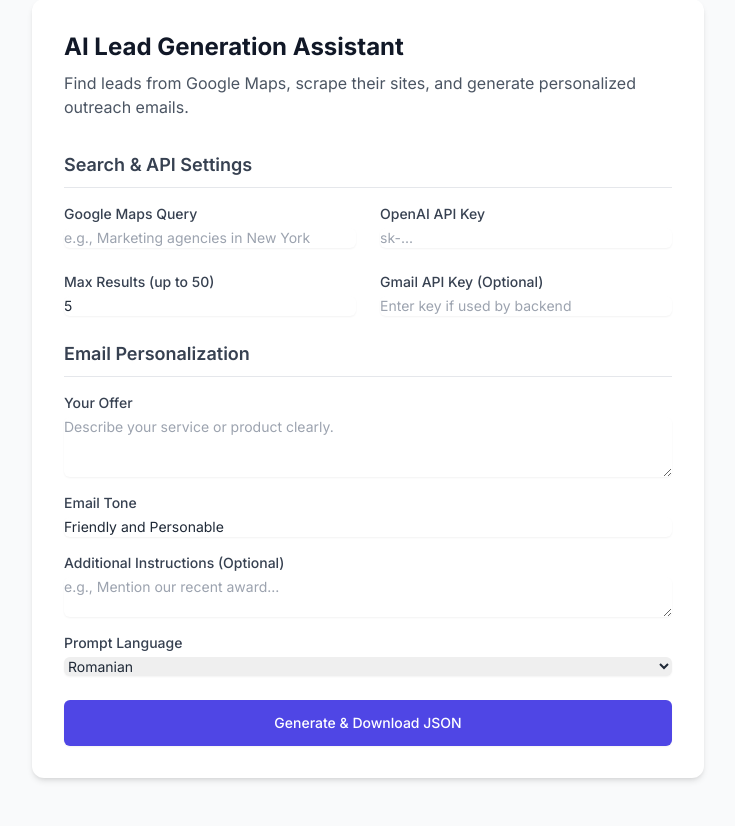
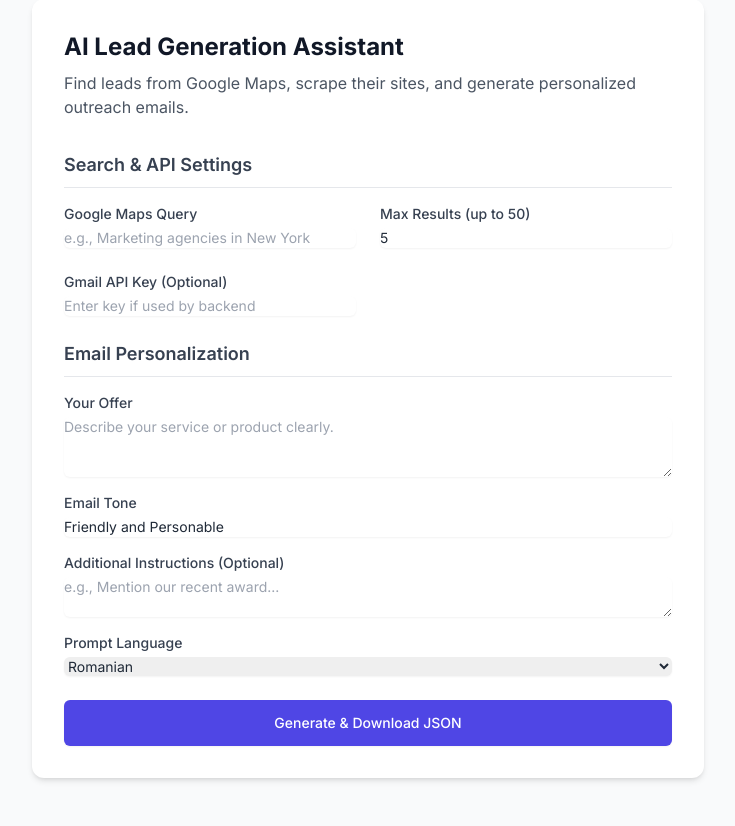
Before and after one commit to OogaBooga21/DoAds, a Flask app: page / in a window 1280 px wide. Shown: the part 175-1001 px from the top of the page, without its empty margins (272-1007 px from the left). Run offline with Flask 3, Linux system fonts and the light colour scheme; a user stored in the database is signed in; some libraries are stand-ins or nearby versions.

Commit message:
PUSH: real mailing/ internal key

```diff
--- a/app.py
+++ b/app.py
@@ -5,6 +5,7 @@ from dotenv import load_dotenv
 load_dotenv(dotenv_path='variables.env')
 load_dotenv(dotenv_path='sendgrid.env')
 load_dotenv(dotenv_path='brevo.env')
+load_dotenv(dotenv_path='openai.env')
 
 app = create_app()
 
--- a/src/__init__.py
+++ b/src/__init__.py
@@ -39,7 +39,7 @@ def create_app(test_config=None):
         CELERY_RESULT_BACKEND=os.environ.get('POSTGRES_URL_RESULT', db_uri),
 
         # Add a custom variable if you want to use the app's internal key for non-user tasks
-        INTERNAL_OPENAI_KEY=os.environ.get('INTERNAL_OPENAI_KEY'),
+        OPENAI_API_KEY=os.environ.get('OPENAI_API_KEY'),
 
         # --- BREVO CONFIGURATION ---
         BREVO_API_KEY=os.environ.get('BREVO_API_KEY'),
--- a/src/routes.py
+++ b/src/routes.py
@@ -142,9 +142,10 @@ def send_generated_email(task_id, result_index):
     data = request.get_json()
     subject = data.get('subject')
     body = data.get('body')
+    recipient_email = data.get('email')
 
-    if not all([subject, body]):
-        return jsonify({"success": False, "message": "Missing subject or body."}), 400
+    if not all([subject, body, recipient_email]):
+        return jsonify({"success": False, "message": "Missing subject, body, or email."}), 400
 
     try:
         # Create and save the email object
@@ -152,14 +153,14 @@ def send_generated_email(task_id, result_index):
             lead_id=lead.id,
             subject_line=subject,
             content=body,
-            recipient_email=lead.contact_email,
+            recipient_email=recipient_email,
             status='GENERATED'
         )
         db.session.add(new_email)
         db.session.commit()
 
         html_body = body.replace('\n', '<br>')
-        send_email(lead.contact_email, subject, html_body)
+        send_email(recipient_email, subject, html_body)
 
         new_email.status = 'SENT'
         db.session.commit()
--- a/src/services/auto_offer.py
+++ b/src/services/auto_offer.py
@@ -1,13 +1,13 @@
 import json
 import pandas as pd
 from openai import OpenAI
-from flask import request
+from flask import request, current_app
 
 from src.scrapers.web_scraper import crawl_website
 
 
 def auto_offer_service():
-    api_key = request.form["api_key"]
+    api_key = current_app.config['OPENAI_API_KEY']
     url = request.form["url"]
     additional_info = request.form.get("additional_info", "")
 
--- a/src/services/leads_from_gmaps.py
+++ b/src/services/leads_from_gmaps.py
@@ -2,8 +2,7 @@ import io
 import json
 import pandas as pd
 from openai import OpenAI
-from flask import Blueprint, render_template, request, send_file, redirect, url_for
-
+from flask import Blueprint, render_template, request, send_file, redirect, url_for, current_app
 from flask_login import current_user
 from src import db
 from src.models import Task
@@ -16,7 +15,7 @@ from src.utils.prompt_utils import generate_emails
 
 def leads_from_gmaps_service():
     query = request.form["query"]
-    api_key = request.form["api_key"]
+    api_key = current_app.config['OPENAI_API_KEY']
     tone = request.form["tone"]
     offer = request.form["offer"]
     gmail_api_key = request.form.get("gmail_api_key")  #.get for optional field
--- a/src/services/leads_from_mail.py
+++ b/src/services/leads_from_mail.py
@@ -2,8 +2,7 @@ import io
 import json
 import pandas as pd
 from openai import OpenAI
-from flask import request, send_file, redirect, url_for
-
+from flask import request, send_file, redirect, url_for, current_app
 from flask_login import current_user
 from src import db
 from src.models import Task
@@ -18,7 +17,7 @@ from src.utils.prompt_utils import generate_emails
 
 def leads_from_mail_service():
     # 1. Get user input and uploaded file
-    api_key = request.form["api_key"]
+    api_key = current_app.config['OPENAI_API_KEY']
     tone = request.form["tone"]
     offer = request.form["offer"]
     selected_prompt = request.form["prompt_language"]
--- a/src/services/manual_lead.py
+++ b/src/services/manual_lead.py
@@ -1,4 +1,4 @@
-from flask import request, redirect, url_for
+from flask import request, redirect, url_for, current_app
 from flask_login import current_user
 from openai import OpenAI
 from src import db
@@ -15,7 +15,7 @@ def manual_lead_service():
     tone = request.form["tone"]
     additional_instructions = request.form["additional_instructions"]
     selected_prompt = request.form["prompt_language"]
-    api_key = request.form["api_key"]
+    api_key = current_app.config['OPENAI_API_KEY']
 
     new_task = Task(
         user_id=current_user.id,
--- a/src/templates/index.html
+++ b/src/templates/index.html
@@ -27,10 +27,6 @@
                         <div>
                             <label for="query" class="block text-sm font-medium text-gray-700">Google Maps Query</label>
                             <input type="text" name="query" id="query" required class="mt-1 block w-full rounded-md border-gray-300 shadow-sm focus:border-indigo-500 focus:ring-indigo-500 sm:text-sm" placeholder="e.g., Marketing agencies in New York">
-                        </div>
-                        <div>
-                            <label for="api_key_scrape" class="block text-sm font-medium text-gray-700">OpenAI API Key</label>
-                            <input type="password" name="api_key" id="api_key_scrape" required class="mt-1 block w-full rounded-md border-gray-300 shadow-sm focus:border-indigo-500 focus:ring-indigo-500 sm:text-sm" placeholder="sk-...">
                         </div>
                         <div>
                             <label for="max_results" class="block text-sm font-medium text-gray-700">Max Results (up to 50)</label>
@@ -97,10 +93,6 @@
                             <label for="emails" class="block text-sm font-medium text-gray-700">Email List (one per line)</label>
                             <input type="file" name="email_file" id="email_file" required class="mt-1 block w-full rounded-md border-gray-300 shadow-sm focus:border-indigo-500 focus:ring-indigo-500 sm:text-sm">
                         </div>
-                        <div>
-                            <label for="api_key_mail" class="block text-sm font-medium text-gray-700">OpenAI API Key</label>
-                            <input type="password" name="api_key" id="api_key_mail" required class="mt-1 block w-full rounded-md border-gray-300 shadow-sm focus:border-indigo-500 focus:ring-indigo-500 sm:text-sm" placeholder="sk-...">
-                        </div>
                         <!-- THIS FIELD WAS MISSING -->
                         <div>
                             <label for="gmail_api_key_mail" class="block text-sm font-medium text-gray-700">Gmail API Key (Optional)</label>
@@ -161,12 +153,6 @@
                             <label for="url" class="block text-sm font-medium text-gray-700">Website URL</label>
                             <input type="url" name="url" id="url" required
                                 placeholder="https://example.com"
-                                class="mt-1 block w-full rounded-md border-gray-300 shadow-sm focus:border-indigo-500 focus:ring-indigo-500 sm:text-sm">
-                        </div>
-                        <div>
-                            <label for="api_key_auto" class="block text-sm font-medium text-gray-700">OpenAI API Key</label>
-                            <input type="password" name="api_key" id="api_key_auto" required
-                                placeholder="sk-..."
                                 class="mt-1 block w-full rounded-md border-gray-300 shadow-sm focus:border-indigo-500 focus:ring-indigo-500 sm:text-sm">
                         </div>
                     </div>
@@ -238,10 +224,6 @@
                                 <option value="eng_prompt.txt">English</option>
                                 <option value="ro_prompt.txt" selected>Romanian</option>
                             </select>
-                        </div>
-                        <div>
-                            <label for="api_key_manual" class="block text-sm font-medium text-gray-700">OpenAI API Key</label>
-                            <input type="password" name="api_key" id="api_key_manual" required class="mt-1 block w-full rounded-md border-gray-300 shadow-sm focus:border-indigo-500 focus:ring-indigo-500 sm:text-sm" placeholder="sk-...">
                         </div>
                     </div>
                 </div>
```
Also changed, not shown: migrations/versions/bff73bb2040c_added_suport_for_replies.py (added, +54 -0 lines), src/templates/tasks.html (+4 -4 lines), instance/db.sqlite.
